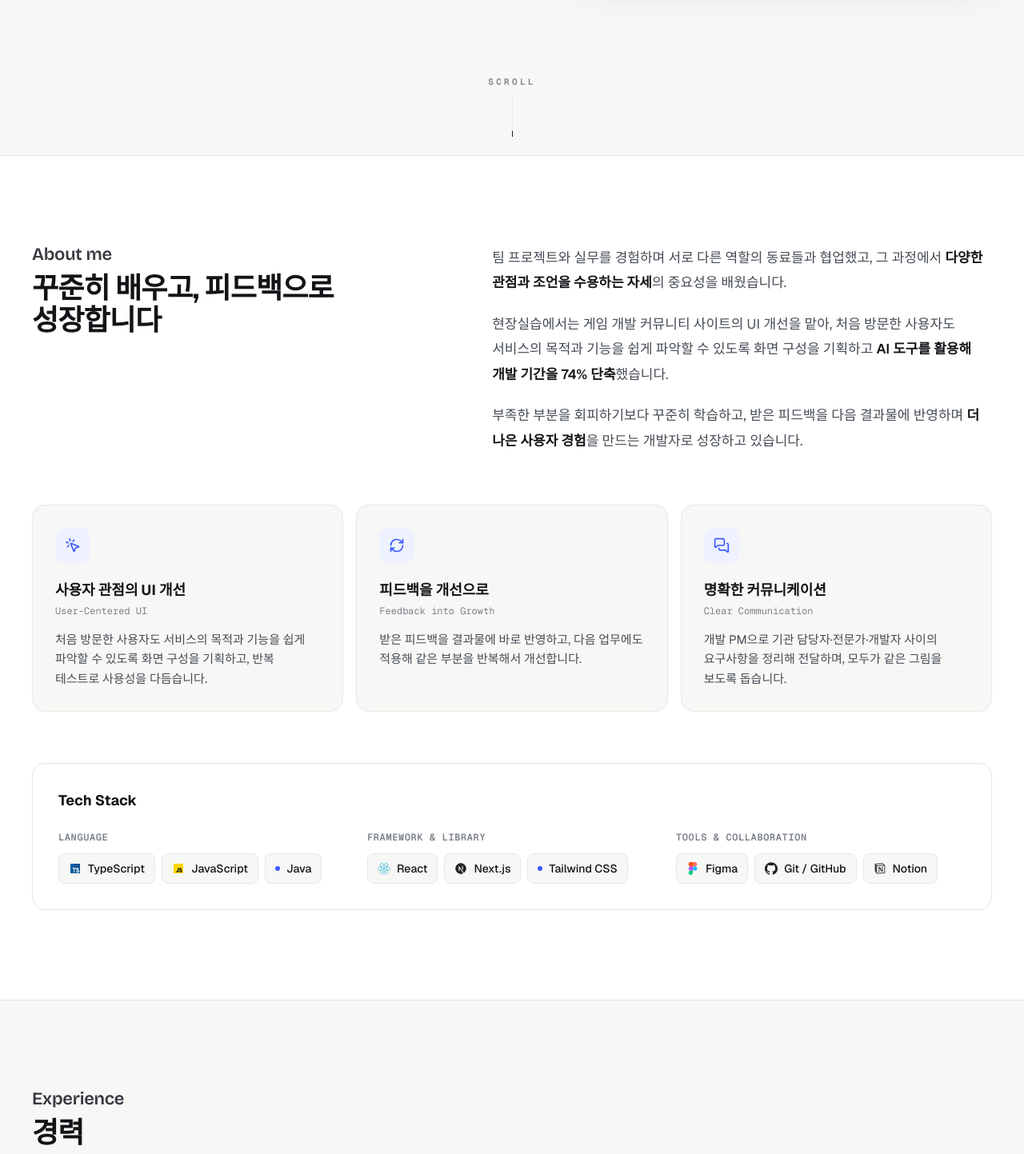
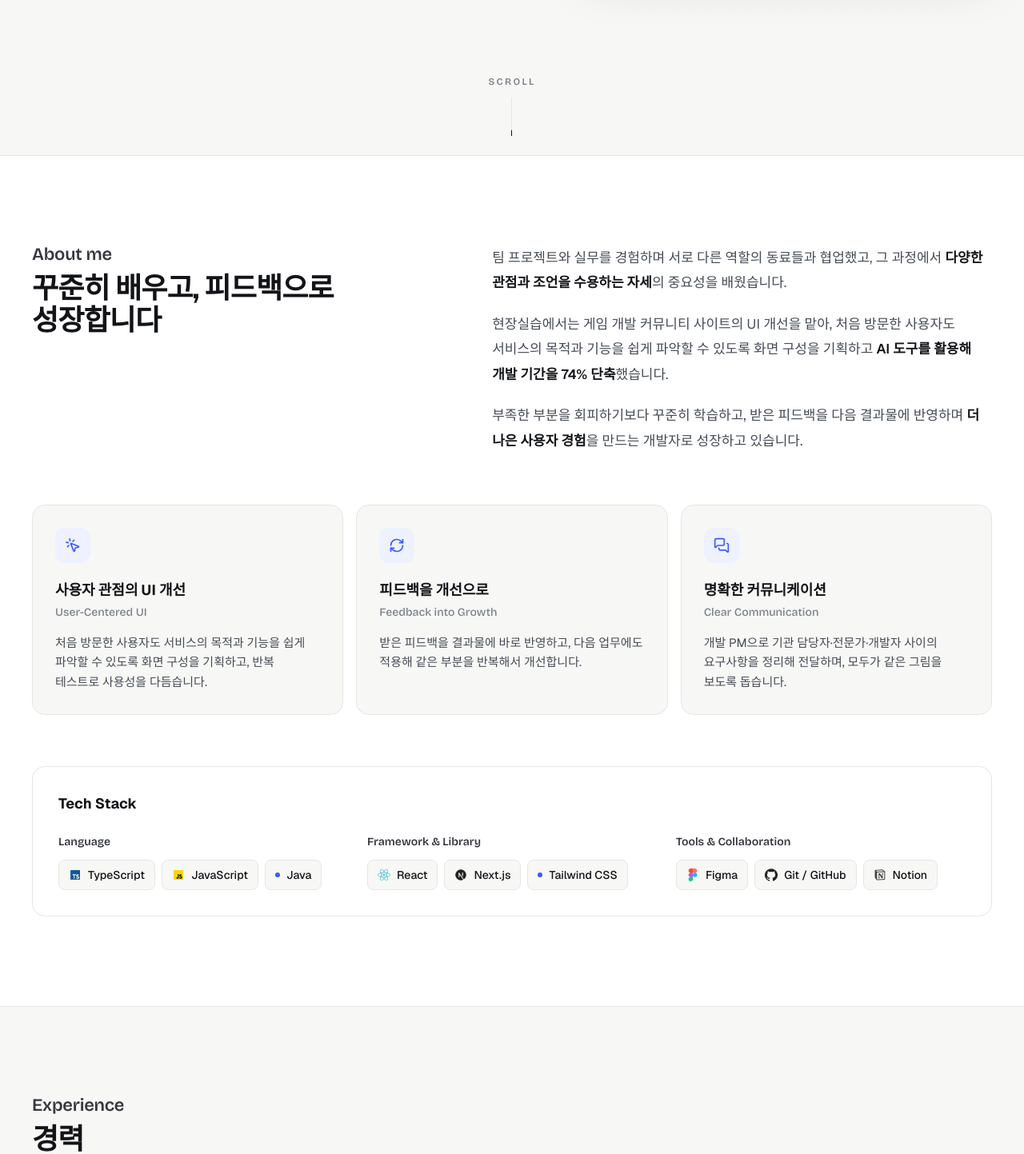
Before and after one commit to sandy424/ms-portfolio, a Next.js app: page / in a window 1280 px wide. Shown: the part 607-2050 px from the top of the page at 80% size. Built offline with nearby package versions, Linux system fonts and the light colour scheme; a web font is replaced by a local one.

Commit message:
style: 영어 텍스트 글씨체를 Bricolage Grotesque로 통일
- 핵심 역량 영어 부제, Tech Stack 분류명, 기술 태그, Scroll 안내
- 프로젝트 상세 Challenge 번호와 PROBLEM/ACTION/RESULT 라벨
- 코드 터미널과 날짜는 고정폭 글씨체 유지

```diff
--- a/src/app/projects/[slug]/page.tsx
+++ b/src/app/projects/[slug]/page.tsx
@@ -87,7 +87,7 @@ export default async function ProjectDetailPage({
             {project.tech.map((item) => (
               <li
                 key={item}
-                className="rounded-md border border-line bg-surface px-2 py-1 font-mono text-xs text-sub"
+                className="rounded-md border border-line bg-surface px-2 py-1 font-display text-xs font-medium text-sub"
               >
                 {item}
               </li>
@@ -166,8 +166,8 @@ export default async function ProjectDetailPage({
                   key={challenge.title}
                   className="rounded-2xl border border-line bg-surface p-6 sm:p-8"
                 >
-                  <p className="font-mono text-xs font-semibold text-muted">
-                    CHALLENGE {String(index + 1).padStart(2, "0")}
+                  <p className="font-display text-sm font-semibold text-charcoal">
+                    Challenge {String(index + 1).padStart(2, "0")}
                   </p>
                   <h3 className="mt-2 text-lg font-bold text-ink sm:text-xl">{challenge.title}</h3>
 
@@ -175,7 +175,7 @@ export default async function ProjectDetailPage({
                     {challenge.items.map((item) => (
                       <div key={item.label} className="grid gap-3 sm:grid-cols-[96px_minmax(0,1fr)] sm:gap-5">
                         <span
-                          className={`h-fit w-fit rounded-md px-2 py-1 font-mono text-[11px] font-bold ring-1 ring-inset ${labelStyles[item.label]}`}
+                          className={`h-fit w-fit rounded-md px-2 py-1 font-display text-[11px] font-bold tracking-wide ring-1 ring-inset ${labelStyles[item.label]}`}
                         >
                           {item.label}
                         </span>
--- a/src/components/About.tsx
+++ b/src/components/About.tsx
@@ -48,7 +48,7 @@ export default function About() {
                   <Icon className="h-5 w-5" aria-hidden />
                 </span>
                 <h3 className="mt-5 text-lg font-bold text-ink">{item.title}</h3>
-                <p className="mt-1 font-mono text-xs text-muted">{item.english}</p>
+                <p className="mt-1 font-display text-sm font-medium text-muted">{item.english}</p>
                 <p className="mt-4 text-[15px] leading-relaxed text-sub">{item.description}</p>
               </li>
             );
@@ -60,7 +60,7 @@ export default function About() {
           <div className="mt-6 grid gap-6 md:grid-cols-3">
             {stackGroups.map((group) => (
               <div key={group.title}>
-                <p className="font-mono text-xs font-semibold uppercase tracking-wider text-muted">
+                <p className="font-display text-sm font-semibold text-charcoal">
                   {group.title}
                 </p>
                 <ul className="mt-3 flex flex-wrap gap-2">
--- a/src/components/Hero.tsx
+++ b/src/components/Hero.tsx
@@ -60,7 +60,7 @@ export default function Hero() {
           aria-label="다음 내용으로 스크롤"
           className="flex animate-[intro-fade_1.2s_cubic-bezier(0.16,1,0.3,1)_1.2s_both] flex-col items-center gap-3 text-muted transition-colors hover:text-ink"
         >
-          <span className="font-mono text-[11px] font-semibold uppercase tracking-[0.3em]">Scroll</span>
+          <span className="font-display text-xs font-semibold uppercase tracking-[0.2em]">Scroll</span>
           <span className="relative h-12 w-px overflow-hidden bg-line">
             <span className="absolute inset-x-0 top-0 h-1/2 animate-[scroll-cue_1.8s_cubic-bezier(0.65,0,0.35,1)_infinite] bg-ink motion-reduce:animate-none" />
           </span>
--- a/src/components/Projects.tsx
+++ b/src/components/Projects.tsx
@@ -47,7 +47,7 @@ export default function Projects() {
                   {project.tech.map((item) => (
                     <li
                       key={item}
-                      className="rounded-md border border-line bg-surface px-2 py-1 font-mono text-xs text-sub"
+                      className="rounded-md border border-line bg-surface px-2 py-1 font-display text-xs font-medium text-sub"
                     >
                       {item}
                     </li>
```
